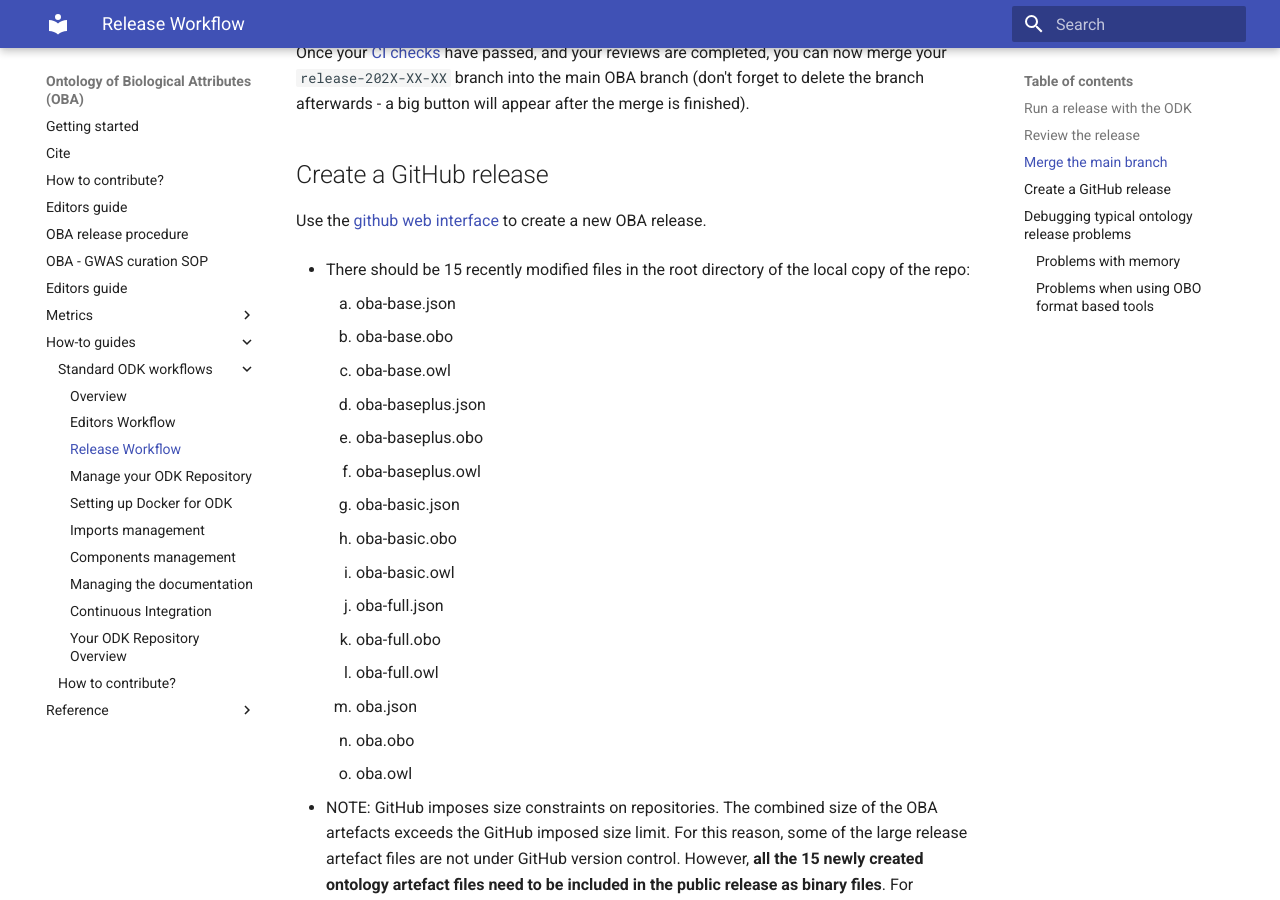
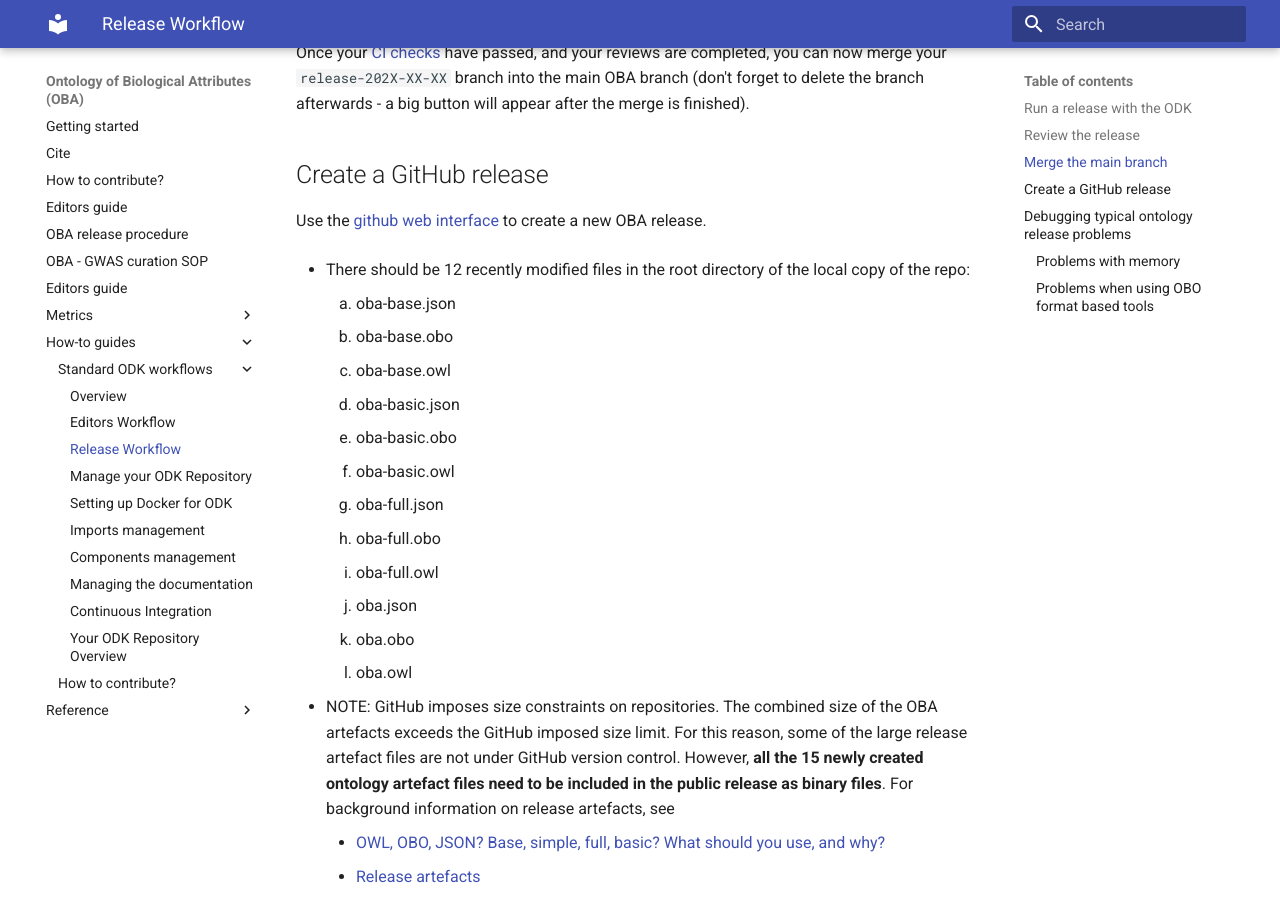
Before and after one commit to obophenotype/bio-attribute-ontology, an MkDocs documentation site: the page built from docs/odk-workflows/ReleaseWorkflow.md, in a window 1280 px wide and 900 px high, scrolled down 1942 px. Built offline with MkDocs 1.6.1 and Material for MkDocs 9.7.7, drawn with Linux system fonts in a browser that asks for light colours.

Commit message:
Update ReleaseWorkflow document
Update the list of release product to be included in the release assets.

```diff
--- a/docs/odk-workflows/ReleaseWorkflow.md
+++ b/docs/odk-workflows/ReleaseWorkflow.md
@@ -61,22 +61,19 @@
 
 Use the [github web interface](https://docs.github.com/repositories/releasing-projects-on-github/managing-releases-in-a-repository?tool=webui) to create a new OBA release.
 
-- There should be 15 recently modified files in the root directory of the local copy of the repo:
+- There should be 12 recently modified files in the root directory of the local copy of the repo:
     1. oba-base.json
     2. oba-base.obo
     3. oba-base.owl
-    4. oba-baseplus.json
-    5. oba-baseplus.obo
-    6. oba-baseplus.owl
-    7. oba-basic.json
-    8. oba-basic.obo
-    9. oba-basic.owl
-    10. oba-full.json
-    11. oba-full.obo
-    12. oba-full.owl
-    13. oba.json
-    14. oba.obo
-    15. oba.owl
+    4. oba-basic.json
+    5. oba-basic.obo
+    6. oba-basic.owl
+    7. oba-full.json
+    8. oba-full.obo
+    9. oba-full.owl
+    10. oba.json
+    11. oba.obo
+    12. oba.owl
 
 - NOTE: GitHub imposes size constraints on repositories. The combined size of the OBA artefacts exceeds the GitHub imposed size limit. For this reason, some of the large release artefact files are not under GitHub version control. However, **all the 15 newly created ontology artefact files need to be included in the public release as binary files**. For background information on release artefacts, see
     - [OWL, OBO, JSON? Base, simple, full, basic? What should you use, and why?](https://oboacademy.github.io/obook/explanation/owl-format-variants/)
```
